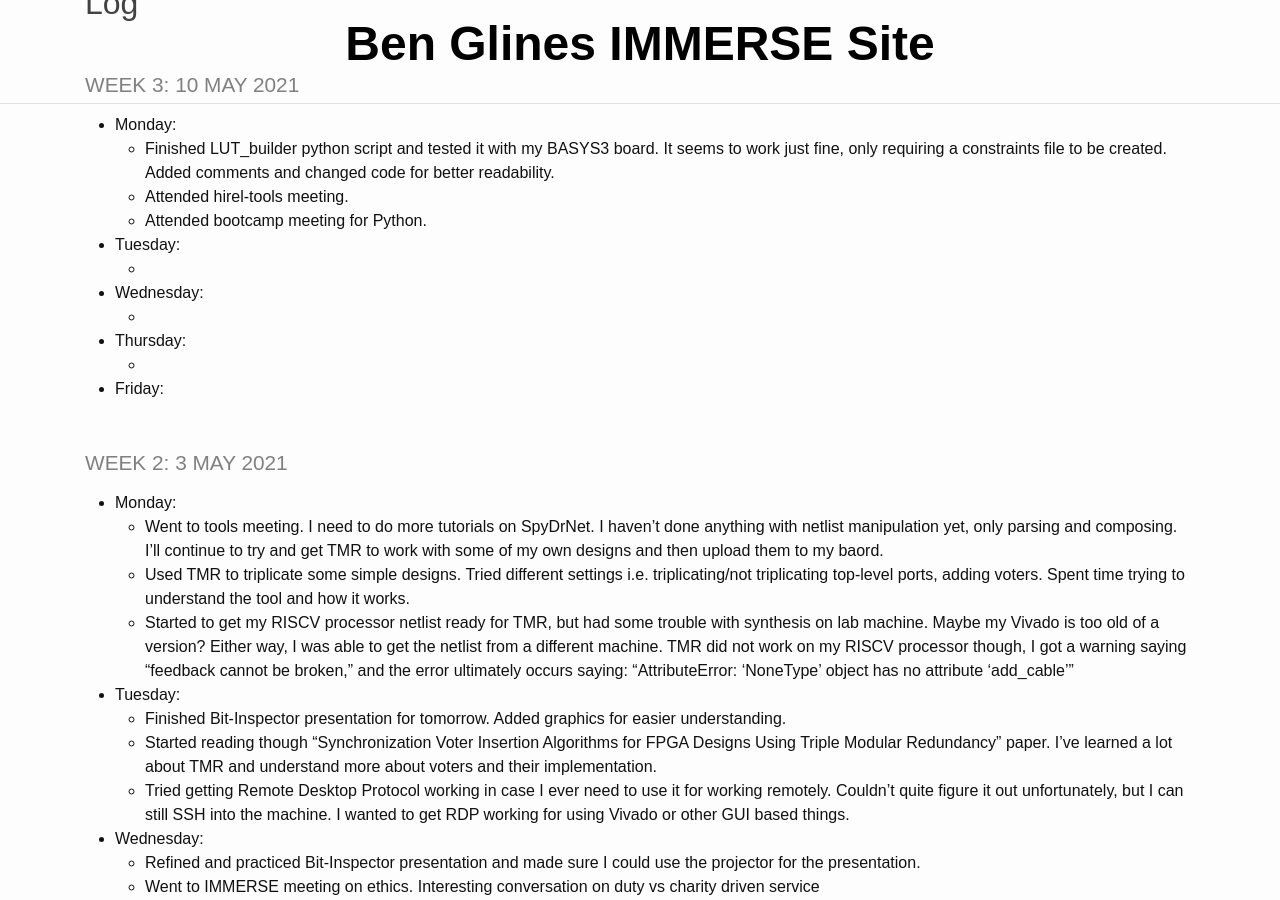
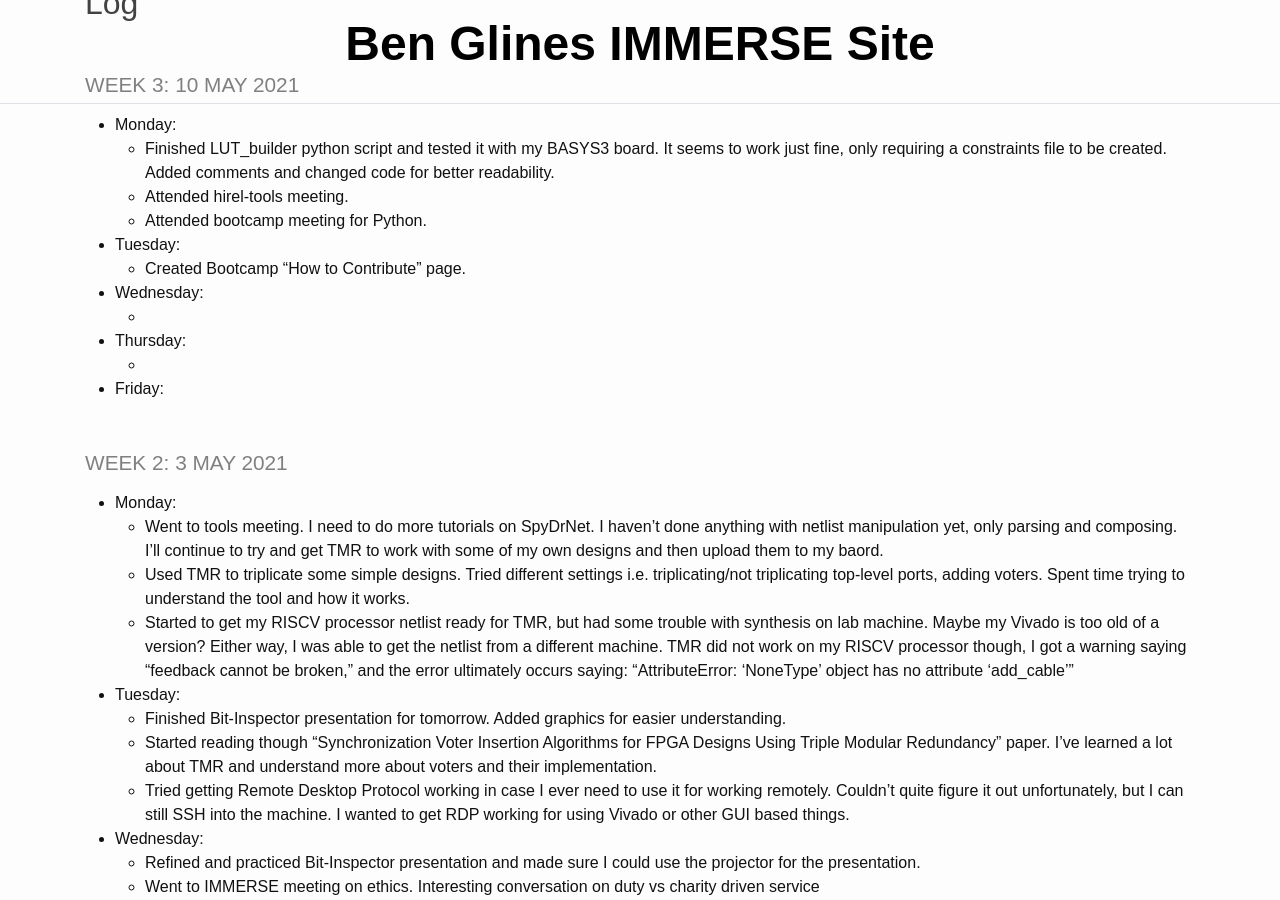
Before and after one commit to benglines/immerse, a Jekyll site: the page built from _pages/log.md, in a window 1280 px wide and 900 px high, scrolled down 511 px. Built offline with Jekyll 4.4.1, drawn with Linux system fonts in a browser that asks for light colours.

Commit message:
Daily Update

```diff
--- a/_pages/log.md
+++ b/_pages/log.md
@@ -25,7 +25,7 @@ title: IMMERSE Log
   * Attended hirel-tools meeting.
   * Attended bootcamp meeting for Python.
 * **Tuesday**:
-  *
+  * Created Bootcamp "How to Contribute" page.
 * **Wednesday**:
   *
 * **Thursday**:
```
